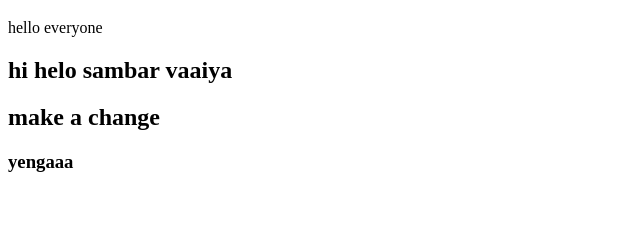
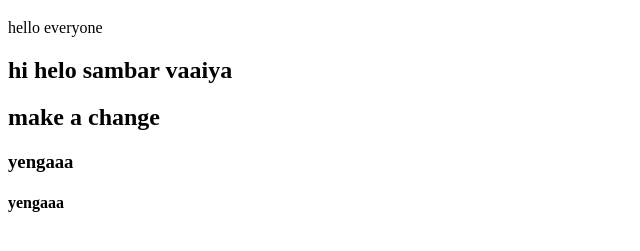
Before and after one commit to Babu16102005/dummy, a plain HTML site: page index.html in a window 1280 px wide. Shown: the part 61-312 px from the top of the page, without its empty margins (0-640 px from the left). Drawn offline with Linux system fonts and the light colour scheme.

Commit message:
feat:change html file

```diff
--- a/index.html
+++ b/index.html
@@ -11,5 +11,6 @@
     <h2>hi helo sambar vaaiya</h2>
     <h2>make a change</h2>
     <h3>yengaaa</h3>
+    <h4>yengaaa</h4>
 </body>
 </html>
```
